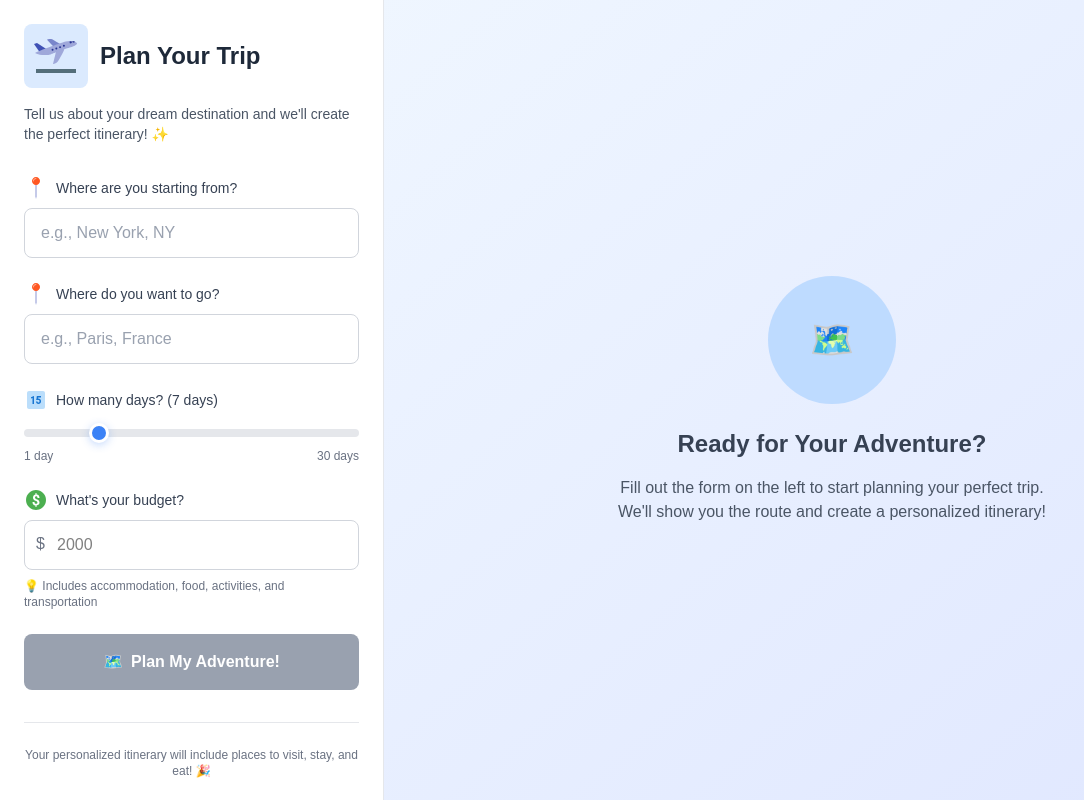
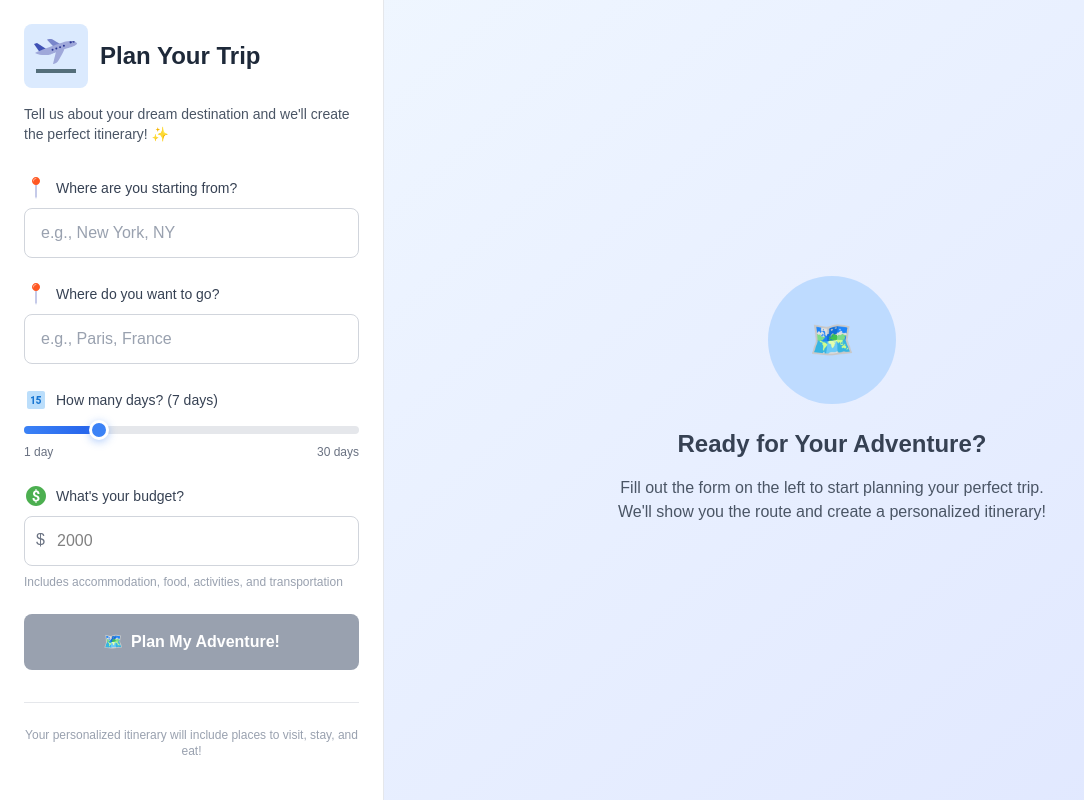
Before and after one commit to jercydy29/loneTrip, a Next.js app: page / in a window 1280 px wide. Shown: the whole page, without its empty margins (0-1084 px from the left). Built offline with nearby package versions, Linux system fonts and the light colour scheme.

Commit message:
make changes to the range slider

```diff
--- a/src/app/globals.css
+++ b/src/app/globals.css
@@ -126,23 +126,37 @@ body {
 .slider-container {
     position: relative;
     width: 100%;
+    height: 20px;
+    display: flex;
+    align-items: center;
+}
+
+/* Background track */
+.slider-container::before {
+    content: '';
+    position: absolute;
+    top: 50%;
+    left: 0;
+    width: 100%;
     height: 8px;
     background: #e5e7eb;
     border-radius: 6px;
-    overflow: hidden;
+    transform: translateY(-50%);
+    z-index: 0;
 }
 
 /* Progress fill that will be updated via JavaScript */
 .slider-fill {
     position: absolute;
-    top: 0;
+    top: 50%;
     left: 0;
-    height: 100%;
+    height: 8px;
     background: linear-gradient(90deg, #3b82f6 0%, #2563eb 100%);
     border-radius: 6px;
     transition: width 0.1s ease;
     width: 0%;
-    /* Will be updated by JavaScript */
+    transform: translateY(-50%);
+    z-index: 1;
 }
 
 /* Slider that sits on top */
@@ -151,7 +165,7 @@ body {
     -moz-appearance: none;
     appearance: none;
     width: 100%;
-    height: 8px;
+    height: 20px;
     background: transparent;
     outline: none;
     border-radius: 6px;
--- a/src/components/TravelForm.tsx
+++ b/src/components/TravelForm.tsx
@@ -109,13 +109,21 @@ export default function TravelForm({ onSubmit, isLoading = false }: TravelFormPr
                         How many days? ({watchedValues.duration} days)
                     </label>
                     <div className="relative">
+                        <div className="slider-container">
+                            <div
+                                className="slider-fill"
+                                style={{
+                                    width: `${((watchedValues.duration || 7) - 1) / (30 - 1) * 100}%`
+                                }}
+                            />
                             <input
                                 {...register('duration', { valueAsNumber: true })}
                                 type="range"
                                 min="1"
                                 max="30"
-                            className="slider-with-fill w-full"
+                                className="slider-custom"
                             />
+                        </div>
                         <div className="flex justify-between text-xs text-gray-500 mt-1">
                             <span>1 day</span>
                             <span>30 days</span>
@@ -152,8 +160,8 @@ export default function TravelForm({ onSubmit, isLoading = false }: TravelFormPr
                             <span>⚠️</span> {errors.budget.message}
                         </p>
                     )}
-                    <p className="text-xs text-gray-500">
-                        💡 Includes accommodation, food, activities, and transportation
+                    <p className="text-xs text-gray-400">
+                        Includes accommodation, food, activities, and transportation
                     </p>
                 </div>
 
@@ -206,8 +214,8 @@ export default function TravelForm({ onSubmit, isLoading = false }: TravelFormPr
 
             {/* Footer */}
             <div className="mt-8 pt-6 border-t border-gray-200">
-                <p className="text-xs text-gray-500 text-center">
-                    Your personalized itinerary will include places to visit, stay, and eat! 🎉
+                <p className="text-xs text-gray-400 text-center">
+                    Your personalized itinerary will include places to visit, stay, and eat!
                 </p>
             </div>
         </div>
```
Lines whose indentation alone changed are shown as unchanged.
